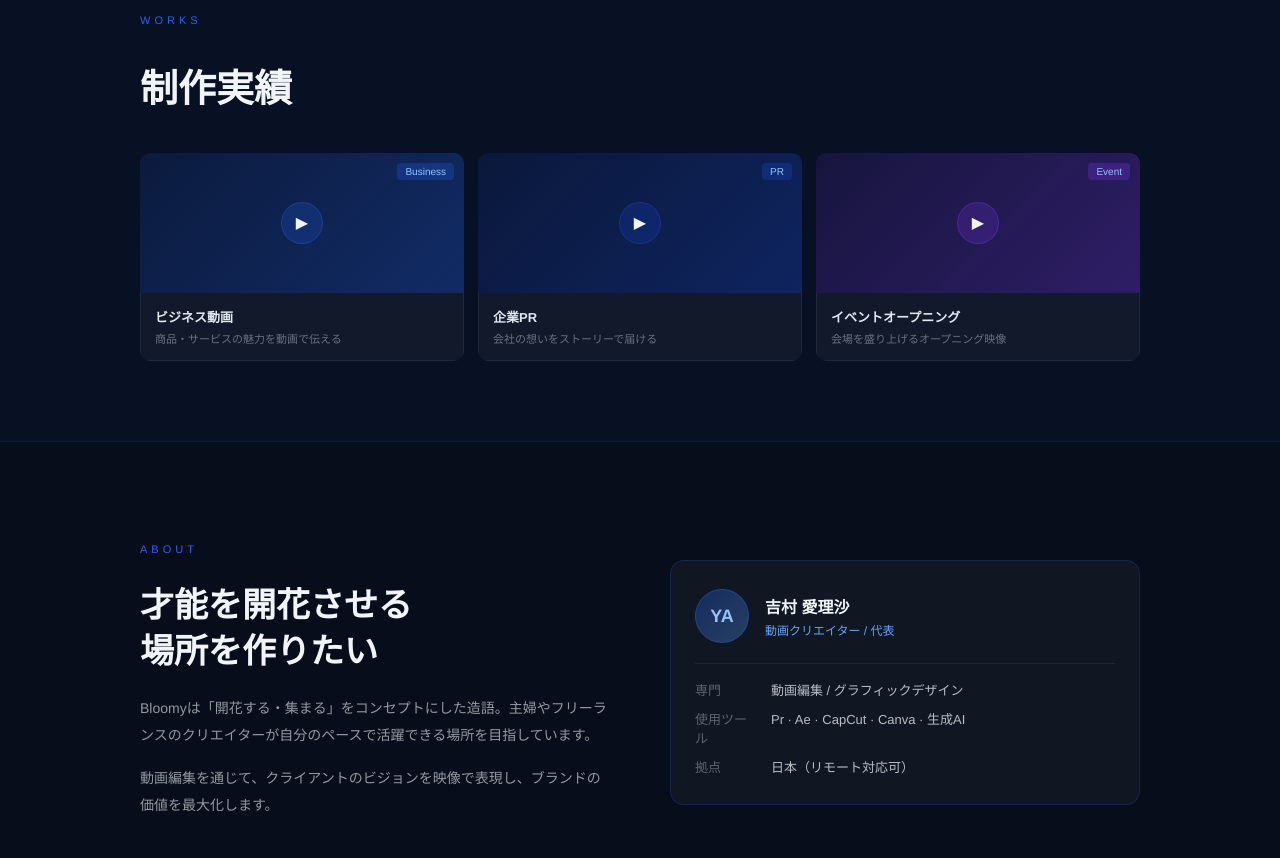
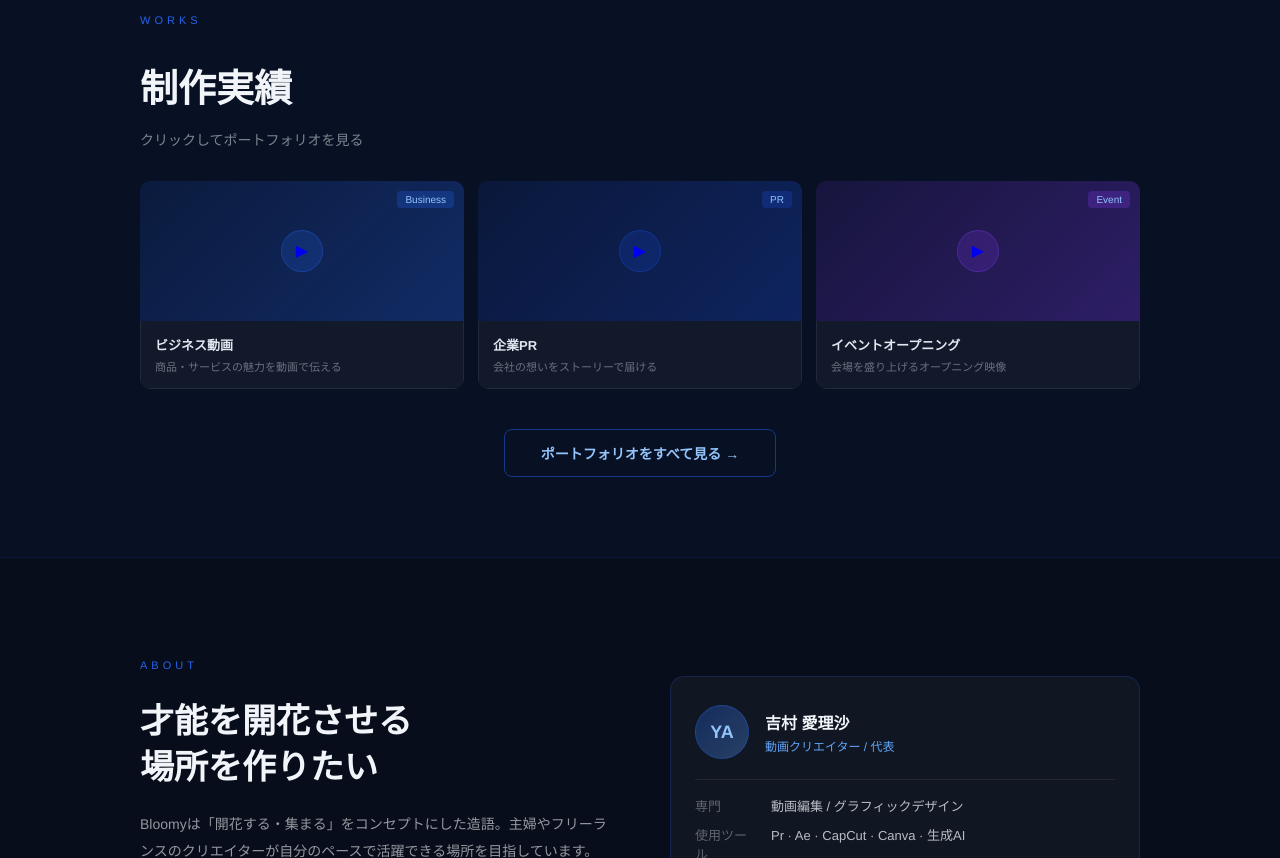
Before and after one commit to yarimura98-gif/bloomy-site, a React (Create React App) app: page / in a window 1280 px wide. Shown: the part 3780-4638 px from the top of the page. Built offline with nearby package versions, Linux system fonts and the light colour scheme.

Commit message:
実績からポートフォリオへリンク追加

```diff
--- a/src/App.js
+++ b/src/App.js
@@ -1,21 +1,7 @@
+
+
 import { useState, useEffect, useRef } from "react";
-
-const COMPANY_INFO = `
-Bloomyは動画編集・グラフィックデザインを専門とするクリエイティブスタジオです。
-代表クリエイター: 吉村愛理沙（動画クリエイター）
-使用ツール: Adobe Premiere Pro, Adobe After Effects, CapCut, Canva, 生成AI
-メインサービス: ビジネス動画編集（YouTube・SNS・オンライン講座・セミナー動画など）
-サブサービス: 簡易グラフィックデザイン（サムネイル・バナーなど）
-基本編集プラン: 5分以内 35,000円（カット編集・フルテロップ・色調補正・BGM挿入など、修正2回無料）
-縦動画・リール編集: 1分以内6,000円、2分以内8,000円、3分以内10,000円、4分〜15,000円
-動画尺オプション: 10〜15分+5,000円、15〜20分+10,000円、20〜25分+15,000円
-定期プラン: 月3本（5分動画）100,000円/月
-主な追加オプション: サムネイル制作+5,000円、ショート動画切り抜き+3,000円〜、テロップ演出強化+5,000円、特急納品+5,000円など
-制作の流れ: 相談→素材共有→編集→初稿提出（修正2回無料）→最終納品（MP4高画質）
-会社名: Bloomy（ブルーミー）— 才能の開花・人が集まる場所という意味の造語
-理念: 才能が、ここで咲く。クリエイターが芽吹く・チームで成長・才能が広がる
-お問い合わせ: w.k.dsya@gmail.com
-`;
+import { Link } from "react-router-dom";
 
 const tools = [
   { name: "Premiere Pro", short: "Pr", color: "#9999FF" },
@@ -248,7 +234,6 @@ export default function App() {
             <p style={{ fontSize: 14, color: "rgba(241,245,249,0.5)", marginBottom: 40 }}>すべて税込表示。まずはお気軽にご相談ください。</p>
           </Section>
 
-          {/* Main plans */}
           <div style={{ display: "grid", gridTemplateColumns: "repeat(auto-fit,minmax(260px,1fr))", gap: 20, marginBottom: 24 }}>
 
             {/* Basic */}
@@ -376,12 +361,13 @@ export default function App() {
         <div style={{ maxWidth: 1000, margin: "0 auto" }}>
           <Section>
             <p style={{ fontSize: 11, letterSpacing: 4, color: "#2563eb", textTransform: "uppercase", marginBottom: 10 }}>Works</p>
-            <h2 style={{ fontSize: "clamp(26px,3.5vw,38px)", fontWeight: 700, marginBottom: 40, color: "#f1f5f9" }}>制作実績</h2>
+            <h2 style={{ fontSize: "clamp(26px,3.5vw,38px)", fontWeight: 700, marginBottom: 16, color: "#f1f5f9" }}>制作実績</h2>
+            <p style={{ fontSize: 14, color: "rgba(241,245,249,0.5)", marginBottom: 32 }}>クリックしてポートフォリオを見る</p>
           </Section>
-          <div style={{ display: "grid", gridTemplateColumns: "repeat(auto-fit,minmax(240px,1fr))", gap: 14 }}>
+          <div style={{ display: "grid", gridTemplateColumns: "repeat(auto-fit,minmax(240px,1fr))", gap: 14, marginBottom: 40 }}>
             {works.map((w, i) => (
               <Section key={i} delay={i * 0.07}>
-                <div style={{ borderRadius: 10, overflow: "hidden", cursor: "pointer", transition: "transform 0.25s" }}
+                <Link to="/portfolio" style={{ textDecoration: "none", display: "block", borderRadius: 10, overflow: "hidden", cursor: "pointer", transition: "transform 0.25s" }}
                   onMouseEnter={e => e.currentTarget.style.transform = "translateY(-4px)"}
                   onMouseLeave={e => e.currentTarget.style.transform = "translateY(0)"}>
                   <div style={{ height: 140, background: `linear-gradient(135deg, ${w.accent}22, ${w.accent}55)`, display: "flex", alignItems: "center", justifyContent: "center", position: "relative" }}>
@@ -392,10 +378,21 @@ export default function App() {
                     <p style={{ margin: "0 0 4px", fontSize: 13, fontWeight: 600, color: "#e2e8f0" }}>{w.label}</p>
                     <p style={{ margin: 0, fontSize: 11, color: "rgba(241,245,249,0.4)" }}>{w.desc}</p>
                   </div>
-                </div>
+                </Link>
               </Section>
             ))}
           </div>
+
+          {/* ポートフォリオボタン */}
+          <Section delay={0.3}>
+            <div style={{ textAlign: "center" }}>
+              <Link to="/portfolio" style={{ padding: "13px 36px", borderRadius: 8, background: "transparent", border: "1px solid rgba(37,99,235,0.5)", color: "#93c5fd", fontSize: 14, fontWeight: 600, cursor: "pointer", textDecoration: "none", display: "inline-block" }}
+                onMouseEnter={e => { e.currentTarget.style.background = "rgba(37,99,235,0.15)"; }}
+                onMouseLeave={e => { e.currentTarget.style.background = "transparent"; }}>
+                ポートフォリオをすべて見る →
+              </Link>
+            </div>
+          </Section>
         </div>
       </section>
 
```
